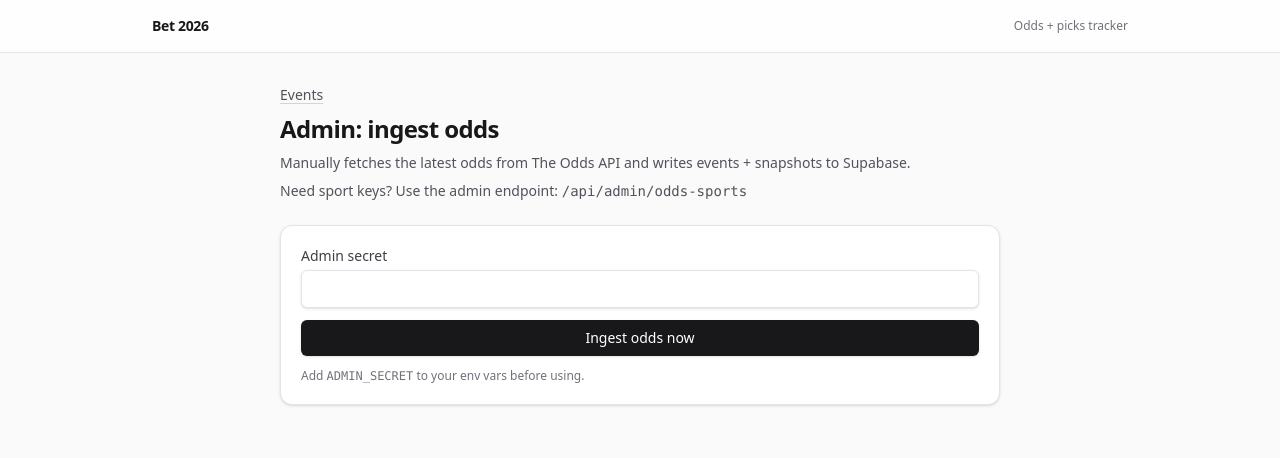
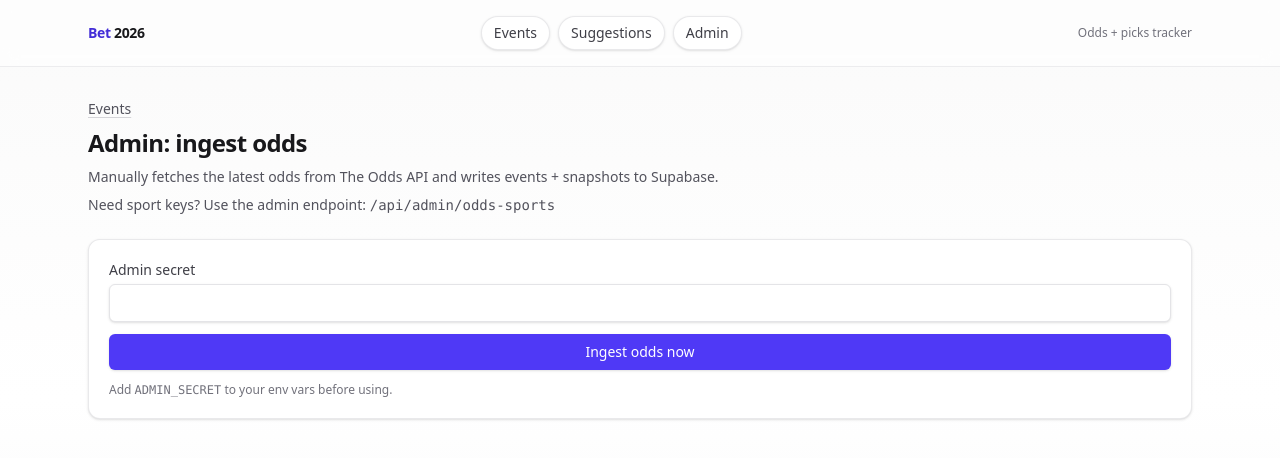
Before and after one commit to nwhator/invest, a Next.js app: page /admin/ingest-odds in a window 1280 px wide. Shown: the top 458 px of the page. Built offline with nearby package versions, Linux system fonts and the light colour scheme.

Commit message:
feat: implement pagination for upcoming events and enhance UI components for better layout and styling

```diff
--- a/src/app/admin/ingest-odds/page.tsx
+++ b/src/app/admin/ingest-odds/page.tsx
@@ -6,7 +6,7 @@ export const dynamic = "force-dynamic";
 
 export default function AdminIngestOddsPage() {
   return (
-    <main className="mx-auto max-w-3xl px-6 py-8">
+    <main className="mx-auto max-w-6xl px-4 py-6 sm:px-6 sm:py-8">
       <div className="text-sm text-zinc-600">
         <Link className="underline decoration-zinc-300 hover:decoration-zinc-600" href="/">
           Events
@@ -23,7 +23,7 @@ export default function AdminIngestOddsPage() {
       </p>
 
       <form
-        className="mt-6 grid gap-3 rounded-xl border border-zinc-200 bg-white p-5 shadow-sm"
+        className="mt-6 grid gap-3 rounded-xl border border-zinc-200/80 bg-white p-5 shadow-sm"
         onSubmit={(e) => {
           e.preventDefault();
           const fd = new FormData(e.currentTarget);
@@ -52,7 +52,7 @@ export default function AdminIngestOddsPage() {
         </label>
 
         <button
-          className="rounded-md bg-zinc-900 px-3 py-2 text-sm font-medium text-white shadow-sm hover:bg-zinc-800"
+          className="rounded-md bg-indigo-600 px-3 py-2 text-sm font-medium text-white shadow-sm hover:bg-indigo-500"
           type="submit"
         >
           Ingest odds now
--- a/src/app/admin/results/page.tsx
+++ b/src/app/admin/results/page.tsx
@@ -6,7 +6,7 @@ export const dynamic = "force-dynamic";
 
 export default function AdminResultsPage() {
   return (
-    <main className="mx-auto max-w-3xl px-6 py-8">
+    <main className="mx-auto max-w-6xl px-4 py-6 sm:px-6 sm:py-8">
       <div className="text-sm text-zinc-600">
         <Link className="underline decoration-zinc-300 hover:decoration-zinc-600" href="/">
           Events
@@ -19,7 +19,7 @@ export default function AdminResultsPage() {
       </p>
 
       <form
-        className="mt-6 grid gap-3 rounded-xl border border-zinc-200 bg-white p-5 shadow-sm"
+        className="mt-6 grid gap-3 rounded-xl border border-zinc-200/80 bg-white p-5 shadow-sm"
         onSubmit={(e) => {
           e.preventDefault();
           const form = e.currentTarget;
@@ -90,7 +90,7 @@ export default function AdminResultsPage() {
         </div>
 
         <button
-          className="rounded-md bg-zinc-900 px-3 py-2 text-sm font-medium text-white shadow-sm hover:bg-zinc-800"
+          className="rounded-md bg-indigo-600 px-3 py-2 text-sm font-medium text-white shadow-sm hover:bg-indigo-500"
           type="submit"
         >
           Save result + settle
--- a/src/app/layout.tsx
+++ b/src/app/layout.tsx
@@ -13,13 +13,43 @@ export default function RootLayout({
 }>) {
   return (
     <html lang="en">
-      <body className="min-h-screen bg-zinc-50 text-zinc-900 antialiased">
-        <div className="sticky top-0 z-10 border-b border-zinc-200 bg-white/80 backdrop-blur">
-          <div className="mx-auto flex max-w-5xl items-center justify-between px-6 py-4">
-            <div className="text-sm font-semibold tracking-tight">Bet 2026</div>
-            <div className="text-xs text-zinc-500">Odds + picks tracker</div>
+      <body className="min-h-screen bg-linear-to-b from-zinc-50 via-white to-zinc-100 text-zinc-900 antialiased">
+        <div className="sticky top-0 z-10 border-b border-zinc-200/70 bg-white/80 backdrop-blur supports-backdrop-filter:bg-white/60">
+          <div className="mx-auto max-w-6xl px-4 sm:px-6">
+            <div className="flex flex-col gap-3 py-4 sm:flex-row sm:items-center sm:justify-between">
+              <div className="flex items-baseline justify-between gap-3">
+                <div className="text-sm font-semibold tracking-tight text-zinc-900">
+                  <span className="text-indigo-700">Bet</span> 2026
+                </div>
+                <div className="text-xs text-zinc-500 sm:hidden">Odds + picks tracker</div>
+              </div>
+
+              <nav className="flex flex-wrap items-center gap-2 text-sm">
+                <a
+                  className="rounded-full border border-zinc-200/80 bg-white px-3 py-1.5 text-zinc-700 shadow-sm hover:border-zinc-300 hover:bg-zinc-50 hover:text-zinc-900"
+                  href="/"
+                >
+                  Events
+                </a>
+                <a
+                  className="rounded-full border border-zinc-200/80 bg-white px-3 py-1.5 text-zinc-700 shadow-sm hover:border-zinc-300 hover:bg-zinc-50 hover:text-zinc-900"
+                  href="/suggestions"
+                >
+                  Suggestions
+                </a>
+                <a
+                  className="rounded-full border border-zinc-200/80 bg-white px-3 py-1.5 text-zinc-700 shadow-sm hover:border-zinc-300 hover:bg-zinc-50 hover:text-zinc-900"
+                  href="/admin/ingest-odds"
+                >
+                  Admin
+                </a>
+              </nav>
+
+              <div className="hidden text-xs text-zinc-500 sm:block">Odds + picks tracker</div>
+            </div>
           </div>
         </div>
+
         {children}
       </body>
     </html>
--- a/src/app/page.tsx
+++ b/src/app/page.tsx
@@ -1,5 +1,5 @@
 import Link from "next/link";
-import { listUpcomingEvents } from "@/lib/data/events";
+import { listUpcomingEventsPaged } from "@/lib/data/events";
 
 export const dynamic = "force-dynamic";
 
@@ -7,11 +7,28 @@ function formatUtc(iso: string) {
   return new Date(iso).toLocaleString(undefined, { timeZoneName: "short" });
 }
 
-export default async function Home() {
-  const events = await listUpcomingEvents(50);
+type Props = {
+  searchParams?: Promise<{ page?: string }>;
+};
+
+export default async function Home({ searchParams }: Props) {
+  const pageSize = 25;
+
+  const sp = (await searchParams) ?? {};
+  const rawPage = Number(sp.page ?? "1");
+  const pageFromUrl = Number.isFinite(rawPage) && rawPage > 0 ? Math.floor(rawPage) : 1;
+
+  const first = await listUpcomingEventsPaged({ page: pageFromUrl, pageSize });
+  const totalPages = Math.max(1, Math.ceil(first.totalCount / pageSize));
+  const page = Math.min(Math.max(1, pageFromUrl), totalPages);
+
+  // If the requested page was out of range, fetch the clamped page.
+  const { rows: events, totalCount } = page === pageFromUrl ? first : await listUpcomingEventsPaged({ page, pageSize });
+  const hasPrev = page > 1;
+  const hasNext = page < totalPages;
 
   return (
-    <main className="mx-auto max-w-5xl px-6 py-8">
+    <main className="mx-auto max-w-6xl px-4 py-6 sm:px-6 sm:py-8">
       <div className="flex flex-col gap-1">
         <h1 className="text-2xl font-semibold tracking-tight">Events</h1>
         <p className="text-sm text-zinc-600">Upcoming events ingested into Supabase.</p>
@@ -19,33 +36,33 @@ export default async function Home() {
 
       <div className="mt-4 flex flex-wrap gap-2 text-sm">
         <Link
-          className="inline-flex items-center rounded-md border border-zinc-200 bg-white px-3 py-1.5 text-zinc-800 shadow-sm hover:bg-zinc-50"
+          className="inline-flex items-center rounded-md border border-zinc-200/80 bg-white px-3 py-1.5 text-zinc-800 shadow-sm hover:border-zinc-300 hover:bg-zinc-50"
           href="/suggestions"
         >
           Suggestions
         </Link>
         <Link
-          className="inline-flex items-center rounded-md border border-zinc-200 bg-white px-3 py-1.5 text-zinc-800 shadow-sm hover:bg-zinc-50"
+          className="inline-flex items-center rounded-md border border-zinc-200/80 bg-white px-3 py-1.5 text-zinc-800 shadow-sm hover:border-zinc-300 hover:bg-zinc-50"
           href="/admin/ingest-odds"
         >
           Admin: ingest odds
         </Link>
         <Link
-          className="inline-flex items-center rounded-md border border-zinc-200 bg-white px-3 py-1.5 text-zinc-800 shadow-sm hover:bg-zinc-50"
+          className="inline-flex items-center rounded-md border border-zinc-200/80 bg-white px-3 py-1.5 text-zinc-800 shadow-sm hover:border-zinc-300 hover:bg-zinc-50"
           href="/admin/results"
         >
           Admin: results
         </Link>
       </div>
 
-      <div className="mt-6 overflow-x-auto rounded-xl border border-zinc-200 bg-white shadow-sm">
+      <div className="mt-6 overflow-x-auto rounded-xl border border-zinc-200/80 bg-white shadow-sm">
         <table className="min-w-full border-collapse text-sm">
           <thead>
             <tr className="bg-zinc-50 text-left text-zinc-600">
-              <th className="border-b border-zinc-200 p-3">Time</th>
-              <th className="border-b border-zinc-200 p-3">Sport</th>
-              <th className="border-b border-zinc-200 p-3">Match</th>
-              <th className="border-b border-zinc-200 p-3">Status</th>
+              <th className="border-b border-zinc-200 p-2 sm:p-3">Time</th>
+              <th className="hidden border-b border-zinc-200 p-2 sm:table-cell sm:p-3">Sport</th>
+              <th className="border-b border-zinc-200 p-2 sm:p-3">Match</th>
+              <th className="hidden border-b border-zinc-200 p-2 sm:table-cell sm:p-3">Status</th>
             </tr>
           </thead>
           <tbody>
@@ -58,20 +75,51 @@ export default async function Home() {
             ) : (
               events.map((e) => (
                 <tr key={e.id} className="hover:bg-zinc-50">
-                  <td className="border-b border-zinc-100 p-3 whitespace-nowrap">{formatUtc(e.commence_time_utc)}</td>
-                  <td className="border-b border-zinc-100 p-3 font-mono text-xs text-zinc-700">{e.sport_key}</td>
-                  <td className="border-b border-zinc-100 p-3">
-                    <Link className="underline decoration-zinc-300 hover:decoration-zinc-600" href={`/events/${e.id}`}>
+                  <td className="border-b border-zinc-100 p-2 sm:p-3 whitespace-nowrap">{formatUtc(e.commence_time_utc)}</td>
+                  <td className="hidden border-b border-zinc-100 p-2 sm:table-cell sm:p-3 font-mono text-xs text-zinc-700">{e.sport_key}</td>
+                  <td className="border-b border-zinc-100 p-2 sm:p-3">
+                    <Link className="font-medium text-indigo-700 underline decoration-indigo-200 hover:text-indigo-800 hover:decoration-indigo-400" href={`/events/${e.id}`}>
                       {e.home_name} vs {e.away_name}
                     </Link>
+                    <div className="mt-1 text-xs text-zinc-500 sm:hidden">
+                      <span className="font-mono">{e.sport_key}</span> • {e.status}
+                    </div>
                   </td>
-                  <td className="border-b border-zinc-100 p-3 text-zinc-700">{e.status}</td>
+                  <td className="hidden border-b border-zinc-100 p-2 sm:table-cell sm:p-3 text-zinc-700">{e.status}</td>
                 </tr>
               ))
             )}
           </tbody>
         </table>
       </div>
+
+      <div className="mt-4 flex items-center justify-between text-sm text-zinc-600">
+        <div>
+          Page <span className="font-medium text-zinc-800">{page}</span> of {totalPages}
+        </div>
+        <div className="flex items-center gap-2">
+          <Link
+            className={`rounded-md border px-3 py-1.5 shadow-sm ${
+              hasPrev ? "border-zinc-200/80 bg-white hover:bg-zinc-50" : "border-zinc-200 bg-zinc-100 text-zinc-400"
+            }`}
+            href={hasPrev ? `/?page=${page - 1}` : "/"}
+            aria-disabled={!hasPrev}
+            tabIndex={hasPrev ? 0 : -1}
+          >
+            Prev
+          </Link>
+          <Link
+            className={`rounded-md border px-3 py-1.5 shadow-sm ${
+              hasNext ? "border-zinc-200/80 bg-white hover:bg-zinc-50" : "border-zinc-200 bg-zinc-100 text-zinc-400"
+            }`}
+            href={hasNext ? `/?page=${page + 1}` : `/?page=${page}`}
+            aria-disabled={!hasNext}
+            tabIndex={hasNext ? 0 : -1}
+          >
+            Next
+          </Link>
+        </div>
+      </div>
     </main>
   );
 }
--- a/src/app/suggestions/page.tsx
+++ b/src/app/suggestions/page.tsx
@@ -7,15 +7,39 @@ function pct(x: number) {
   return `${(x * 100).toFixed(1)}%`;
 }
 
+function evTone(ev: number): { cls: string; label: string } {
+  if (!Number.isFinite(ev)) return { cls: "text-zinc-700", label: "—" };
+  if (ev > 0) return { cls: "text-emerald-700", label: `+${pct(ev)}` };
+  if (ev < 0) return { cls: "text-rose-700", label: pct(ev) };
+  return { cls: "text-zinc-700", label: pct(ev) };
+}
+
 function formatUtc(iso: string) {
   return new Date(iso).toLocaleString(undefined, { timeZoneName: "short" });
 }
 
-export default async function SuggestionsPage() {
-  const suggestions = await getDailySuggestions({ hoursAhead: 24, minEv: 0.0, limit: 25, prioritizeTennis: true });
+type Props = {
+  searchParams?: Promise<{ page?: string }>;
+};
+
+export default async function SuggestionsPage({ searchParams }: Props) {
+  const pageSize = 25;
+  const sp = (await searchParams) ?? {};
+  const rawPage = Number(sp.page ?? "1");
+  const pageFromUrl = Number.isFinite(rawPage) && rawPage > 0 ? Math.floor(rawPage) : 1;
+
+  // Suggestions are computed from latest snapshots (not a DB table), so pagination is done after generation.
+  // Keep an upper bound so this stays fast.
+  const all = await getDailySuggestions({ hoursAhead: 24, minEv: 0.0, limit: 2000, prioritizeTennis: false });
+  const totalPages = Math.max(1, Math.ceil(all.length / pageSize));
+  const page = Math.min(Math.max(1, pageFromUrl), totalPages);
+
+  const suggestions = all.slice((page - 1) * pageSize, (page - 1) * pageSize + pageSize);
+  const hasPrev = page > 1;
+  const hasNext = page < totalPages;
 
   return (
-    <main className="mx-auto max-w-5xl px-6 py-8">
+    <main className="mx-auto max-w-6xl px-4 py-6 sm:px-6 sm:py-8">
       <div className="flex items-center justify-between">
         <div className="text-sm text-zinc-600">
           <Link className="underline decoration-zinc-300 hover:decoration-zinc-600" href="/">
@@ -27,22 +51,22 @@ export default async function SuggestionsPage() {
       <h1 className="mt-2 text-2xl font-semibold tracking-tight">Suggestions (next 24h)</h1>
       <p className="mt-2 text-sm text-zinc-600">
         MVP model: derives a fair probability from the latest odds snapshot (median implied probs across books, then normalized
-        to remove vig). It also filters out outcomes with too few books and prefers higher-consensus prices (lower disagreement).
-        Suggestions prefer tennis first and smaller odds (lowest price) for rollover-style play.
+        to remove vig). It filters out outcomes with too few books and prefers higher-consensus prices (lower disagreement).
+        The table is sorted for rollover-style play (smaller odds first).
       </p>
 
-      <div className="mt-6 overflow-x-auto rounded-xl border border-zinc-200 bg-white shadow-sm">
+      <div className="mt-6 overflow-x-auto rounded-xl border border-zinc-200/80 bg-white shadow-sm">
         <table className="min-w-full border-collapse text-sm">
           <thead>
             <tr className="bg-zinc-50 text-left text-zinc-600">
-              <th className="border-b border-zinc-200 p-3">Time</th>
-              <th className="border-b border-zinc-200 p-3">Sport</th>
-              <th className="border-b border-zinc-200 p-3">Event</th>
-              <th className="border-b border-zinc-200 p-3">Market</th>
-              <th className="border-b border-zinc-200 p-3">Outcome</th>
-              <th className="border-b border-zinc-200 p-3">Lowest price</th>
-              <th className="border-b border-zinc-200 p-3">Fair prob</th>
-              <th className="border-b border-zinc-200 p-3">EV</th>
+              <th className="border-b border-zinc-200 p-2 sm:p-3">Time</th>
+              <th className="hidden border-b border-zinc-200 p-2 sm:table-cell sm:p-3">Sport</th>
+              <th className="border-b border-zinc-200 p-2 sm:p-3">Event</th>
+              <th className="hidden border-b border-zinc-200 p-2 md:table-cell sm:p-3">Market</th>
+              <th className="border-b border-zinc-200 p-2 sm:p-3">Outcome</th>
+              <th className="border-b border-zinc-200 p-2 sm:p-3">Lowest price</th>
+              <th className="border-b border-zinc-200 p-2 sm:p-3">Fair prob</th>
+              <th className="border-b border-zinc-200 p-2 sm:p-3">EV</th>
             </tr>
           </thead>
           <tbody>
@@ -55,28 +79,59 @@ export default async function SuggestionsPage() {
             ) : (
               suggestions.map((s) => (
                 <tr key={`${s.eventId}|${s.marketKey}|${s.outcomeKey}|${s.line ?? ""}`} className="hover:bg-zinc-50">
-                  <td className="border-b border-zinc-100 p-3 whitespace-nowrap">{formatUtc(s.commenceTimeUtc)}</td>
-                  <td className="border-b border-zinc-100 p-3 font-mono text-xs text-zinc-700">{s.sportKey}</td>
-                  <td className="border-b border-zinc-100 p-3">
-                    <Link className="underline decoration-zinc-300 hover:decoration-zinc-600" href={`/events/${s.eventId}`}>
+                  <td className="border-b border-zinc-100 p-2 sm:p-3 whitespace-nowrap">{formatUtc(s.commenceTimeUtc)}</td>
+                  <td className="hidden border-b border-zinc-100 p-2 sm:table-cell sm:p-3 font-mono text-xs text-zinc-700">{s.sportKey}</td>
+                  <td className="border-b border-zinc-100 p-2 sm:p-3">
+                    <Link className="font-medium text-indigo-700 underline decoration-indigo-200 hover:text-indigo-800 hover:decoration-indigo-400" href={`/events/${s.eventId}`}>
                       {s.homeName} vs {s.awayName}
                     </Link>
+                    <div className="mt-1 text-xs text-zinc-500 sm:hidden">
+                      <span className="font-mono">{s.sportKey}</span>
+                    </div>
                   </td>
-                  <td className="border-b border-zinc-100 p-3 text-zinc-700">
+                  <td className="hidden border-b border-zinc-100 p-2 md:table-cell sm:p-3 text-zinc-700">
                     {s.marketKey}
                     {s.line === null ? "" : ` (${s.line})`}
                   </td>
-                  <td className="border-b border-zinc-100 p-3 text-zinc-700">{s.outcomeName ?? s.outcomeKey}</td>
-                  <td className="border-b border-zinc-100 p-3 text-zinc-700">
+                  <td className="border-b border-zinc-100 p-2 sm:p-3 text-zinc-700">{s.outcomeName ?? s.outcomeKey}</td>
+                  <td className="border-b border-zinc-100 p-2 sm:p-3 text-zinc-700">
                     {s.bestPrice} <span className="text-xs text-zinc-500">({s.bestBookmaker})</span>
                   </td>
-                  <td className="border-b border-zinc-100 p-3 text-zinc-700">{pct(s.fairProb)}</td>
-                  <td className="border-b border-zinc-100 p-3 text-zinc-700">{pct(s.ev)}</td>
+                  <td className="border-b border-zinc-100 p-2 sm:p-3 text-zinc-800">{pct(s.fairProb)}</td>
+                  <td className={`border-b border-zinc-100 p-2 sm:p-3 font-medium ${evTone(s.ev).cls}`}>{evTone(s.ev).label}</td>
                 </tr>
               ))
             )}
           </tbody>
         </table>
+      </div>
+
+      <div className="mt-4 flex items-center justify-between text-sm text-zinc-600">
+        <div>
+          Page <span className="font-medium text-zinc-800">{page}</span> of {totalPages}
+        </div>
+        <div className="flex items-center gap-2">
+          <Link
+            className={`rounded-md border px-3 py-1.5 shadow-sm ${
+              hasPrev ? "border-zinc-200/80 bg-white hover:bg-zinc-50" : "border-zinc-200 bg-zinc-100 text-zinc-400"
+            }`}
+            href={hasPrev ? `/suggestions?page=${page - 1}` : "/suggestions"}
+            aria-disabled={!hasPrev}
+            tabIndex={hasPrev ? 0 : -1}
+          >
+            Prev
+          </Link>
+          <Link
+            className={`rounded-md border px-3 py-1.5 shadow-sm ${
+              hasNext ? "border-zinc-200/80 bg-white hover:bg-zinc-50" : "border-zinc-200 bg-zinc-100 text-zinc-400"
+            }`}
+            href={hasNext ? `/suggestions?page=${page + 1}` : `/suggestions?page=${page}`}
+            aria-disabled={!hasNext}
+            tabIndex={hasNext ? 0 : -1}
+          >
+            Next
+          </Link>
+        </div>
       </div>
 
       <div className="mt-6 rounded-xl border border-zinc-200 bg-white p-4 shadow-sm">
--- a/src/lib/data/events.ts
+++ b/src/lib/data/events.ts
@@ -10,19 +10,33 @@ export type EventRow = {
   status: string;
 };
 
-export async function listUpcomingEvents(limit = 50): Promise<EventRow[]> {
+export async function listUpcomingEventsPaged(opts?: { page?: number; pageSize?: number }): Promise<{
+  rows: EventRow[];
+  totalCount: number;
+}> {
   const sb = supabaseAdmin();
   const nowIso = new Date().toISOString();
 
-  const { data, error } = await sb
+  const pageSize = Math.max(1, Math.min(100, opts?.pageSize ?? 25));
+  const page = Math.max(1, opts?.page ?? 1);
+  const from = (page - 1) * pageSize;
+  const to = from + pageSize - 1;
+
+  const { data, error, count } = await sb
     .from("events")
-    .select("id,sport_key,league_key,commence_time_utc,home_name,away_name,status")
+    .select("id,sport_key,league_key,commence_time_utc,home_name,away_name,status", { count: "exact" })
     .gte("commence_time_utc", nowIso)
     .order("commence_time_utc", { ascending: true })
-    .limit(limit);
+    .range(from, to);
 
   if (error) throw new Error(error.message);
-  return (data ?? []) as EventRow[];
+  return { rows: (data ?? []) as EventRow[], totalCount: count ?? 0 };
+}
+
+export async function listUpcomingEvents(limit = 50): Promise<EventRow[]> {
+  const pageSize = Math.max(1, Math.min(100, limit));
+  const { rows } = await listUpcomingEventsPaged({ page: 1, pageSize });
+  return rows;
 }
 
 export async function getEventById(eventId: string): Promise<EventRow | null> {
```
Also changed, not shown: src/app/events/[eventId]/page.tsx (+11 -8 lines).
